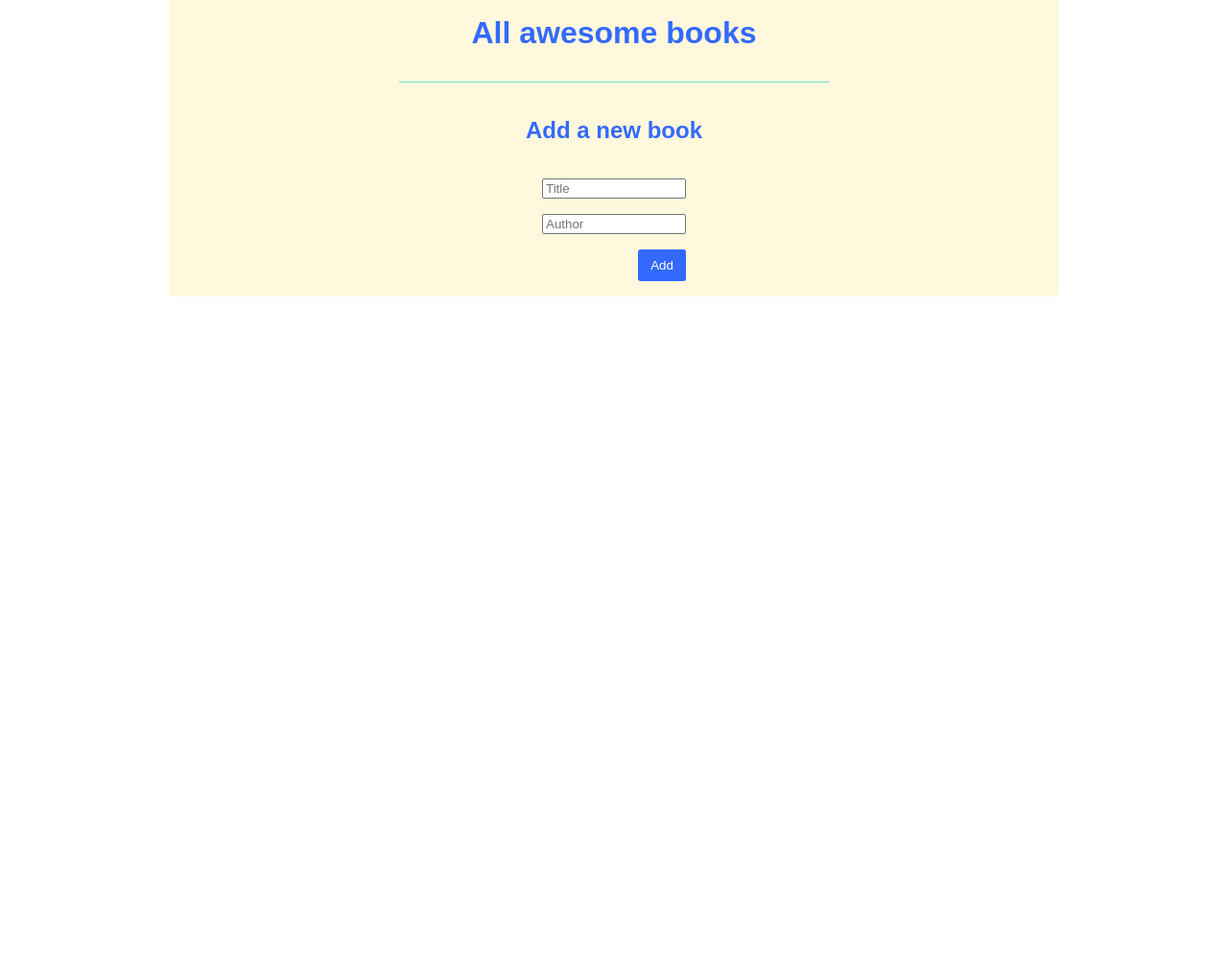
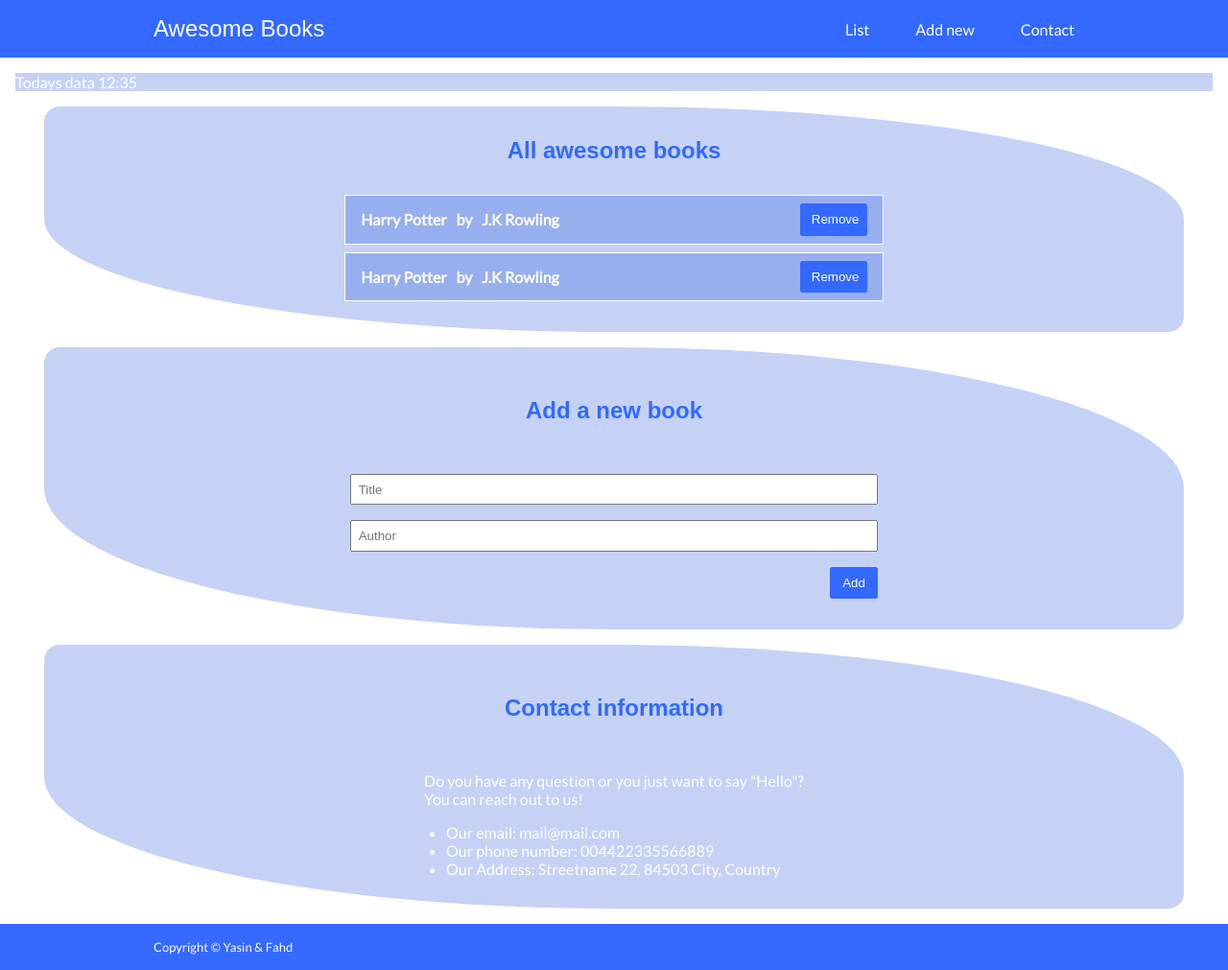
Before and after one commit to Yazino12/awesome-books, a website: page index.html in a window 1280 px wide. Shown: the whole page at 96% size. Before the commit the page ends 800 px from the top, so only its background shows below. Drawn offline with Linux system fonts and the light colour scheme; a web font is replaced by a local one.

Commit message:
Add nav, contact and footer sections Add styling to sections

```diff
--- a/index.html
+++ b/index.html
@@ -8,10 +8,41 @@
     <title>Awesome books</title>
   </head>
   <body>
+    <nav>
+      <span>Awesome Books</span>
+      <ul>
+        <li><a class="menu-item1" href="#list">List</a></li>
+        <li><a class="menu-item2" href="add">Add new</a></li>
+        <li><a class="menu-item3" href="#contact">Contact</a></li>
+      </ul>
+    </nav>
     <main class="main-section">
+      <p class="date">Todays data 12:35</p>
+      <!-- LIST SECTION  -->
+      <section id="list">
         <h1>All awesome books</h1>
-      <div class="container"></div>
-      <hr />
+        <div class="container">
+          <div class="book">
+            <div class="left">
+              <p>Harry Potter</p>
+              <p>by</p>
+              <p>J.K Rowling</p>
+            </div>
+            <button class="remove">Remove</button>
+          </div>
+          <div class="book">
+            <div class="left">
+              <p>Harry Potter</p>
+              <p>by</p>
+              <p>J.K Rowling</p>
+            </div>
+            <button class="remove">Remove</button>
+          </div>
+        </div>
+      </section>
+
+      <!-- ADD SECTION  -->
+      <section id="add">
         <h2>Add a new book</h2>
         <form id="book-form" method="post" action="/">
           <input
@@ -34,7 +65,27 @@
           <label for="author" hidden></label>
           <div><button type="submit">Add</button></div>
         </form>
+      </section>
+
+      <!-- CONTACT SECTION  -->
+      <section id="contact">
+        <h2>Contact information</h2>
+        <div class="contact-lower">
+          <p>
+            Do you have any question or you just want to say "Hello"? <br />
+            You can reach out to us!
+          </p>
+          <ul>
+            <li>Our email: mail@mail.com</li>
+            <li>Our phone number: 004422335566889</li>
+            <li>Our Address: Streetname 22, 84503 City, Country</li>
+          </ul>
+        </div>
+      </section>
     </main>
+    <footer>
+      <p>Copyright © Yasin & Fahd</p>
+    </footer>
     <script type="text/javascript" src="index.js"></script>
   </body>
 </html>
--- a/index.js
+++ b/index.js
@@ -1,75 +1,75 @@
-// BOOKS COLLECTION CLASS
+// // BOOKS COLLECTION CLASS
 
-function Book(title, author) {
-  this.title = title;
-  this.author = author;
-}
+// function Book(title, author) {
+//   this.title = title;
+//   this.author = author;
+// }
 
-class BookCollection {
-  constructor(collectionArray) {
-    this.collectionArray = collectionArray;
-  }
+// class BookCollection {
+//   constructor(collectionArray) {
+//     this.collectionArray = collectionArray;
+//   }
 
-  // Add books
+//   // Add books
 
-  addBook() {
-    const form = document.getElementById('book-form');
-    const { title, author } = form.elements;
-    form.addEventListener('submit', (e) => {
-      e.preventDefault();
+//   addBook() {
+//     const form = document.getElementById('book-form');
+//     const { title, author } = form.elements;
+//     form.addEventListener('submit', (e) => {
+//       e.preventDefault();
 
-      const formData = new Book(title.value, author.value);
+//       const formData = new Book(title.value, author.value);
 
-      this.collectionArray.push(formData);
-      localStorage.setItem('bookData', JSON.stringify(this.collectionArray));
-      window.location.reload();
-    });
-  }
+//       this.collectionArray.push(formData);
+//       localStorage.setItem('bookData', JSON.stringify(this.collectionArray));
+//       window.location.reload();
+//     });
+//   }
 
-  // Remove books
+//   // Remove books
 
-  removeBook = function () {
-    const remove = document.querySelectorAll('.remove');
-    const book = document.querySelectorAll('.book');
+//   removeBook = function () {
+//     const remove = document.querySelectorAll('.remove');
+//     const book = document.querySelectorAll('.book');
 
-    remove.forEach((button, i) => {
-      button.addEventListener('click', () => {
-        book[i].remove();
-        this.collectionArray.splice(i, 1);
-        localStorage.setItem('bookData', JSON.stringify(this.collectionArray));
-      });
-    });
-  };
+//     remove.forEach((button, i) => {
+//       button.addEventListener('click', () => {
+//         book[i].remove();
+//         this.collectionArray.splice(i, 1);
+//         localStorage.setItem('bookData', JSON.stringify(this.collectionArray));
+//       });
+//     });
+//   };
 
-  // CREATING BOOKS FROM ARRAY DATA AND POPULATING DYNAMICALLY
+//   // CREATING BOOKS FROM ARRAY DATA AND POPULATING DYNAMICALLY
 
-  render() {
-    if (JSON.parse(localStorage.getItem('bookData'))) {
-      this.collectionArray = JSON.parse(localStorage.getItem('bookData'));
-    } else {
-      this.collectionArray = [];
-    }
+//   render() {
+//     if (JSON.parse(localStorage.getItem('bookData'))) {
+//       this.collectionArray = JSON.parse(localStorage.getItem('bookData'));
+//     } else {
+//       this.collectionArray = [];
+//     }
 
-    const container = document.querySelector('.container');
+//     const container = document.querySelector('.container');
 
-    this.collectionArray.forEach((book) => {
-      const content = `<div class="book">
-    <div class="left">
-      <p>${book.title}</p>
-      <p>by</p>
-      <p>${book.author}</p>
-      </div>
-      <button class="remove">Remove</button>
-    </div>`;
+//     this.collectionArray.forEach((book) => {
+//       const content = `<div class="book">
+//     <div class="left">
+//       <p>${book.title}</p>
+//       <p>by</p>
+//       <p>${book.author}</p>
+//       </div>
+//       <button class="remove">Remove</button>
+//     </div>`;
 
-      container.innerHTML += content;
-    });
-  }
-}
+//       container.innerHTML += content;
+//     });
+//   }
+// }
 
-const arrayCollection = new BookCollection(
-  JSON.parse(localStorage.getItem('bookData')),
-);
-arrayCollection.render();
-arrayCollection.addBook();
-arrayCollection.removeBook();
+// const arrayCollection = new BookCollection(
+//   JSON.parse(localStorage.getItem('bookData')),
+// );
+// arrayCollection.render();
+// arrayCollection.addBook();
+// arrayCollection.removeBook();
--- a/styles.css
+++ b/styles.css
@@ -2,7 +2,7 @@
 @import url('https://fonts.googleapis.com/css2?family=Lato&display=swap');
 
 body {
-  font-family: 'COCOGOOSE', sans-serif;
+  font-family: 'Lato', sans-serif;
   min-width: 568px;
 }
 
@@ -15,15 +15,19 @@ h1 {
 
 h1,
 h2 {
+  font-family: 'COCOGOOSE', sans-serif;
   color: #3369ff;
 }
 
-hr {
-  height: 1px;
-  background: #6edcd9;
-  border-style: none;
-  width: 50%;
+a {
+  text-decoration: none;
+  cursor: pointer;
+}
+
+ul {
+  padding: 0;
   margin: 0;
+  list-style-type: none;
 }
 
 button {
@@ -38,23 +42,60 @@ button {
   text-align: center;
 }
 
+nav {
+  display: flex;
+  justify-content: space-between;
+  align-items: center;
+  padding: 1em 10em;
+  background-color: #3369ff;
+}
+
+nav span {
+  font-size: 1.5rem;
+  font-family: 'COCOGOOSE', sans-serif;
+}
+
+nav ul {
+  display: flex;
+  gap: 3em;
+}
+
+nav ul li a {
+  color: #fff;
+}
+
 .main-section {
   display: flex;
   flex-direction: column;
-  align-items: center;
+  justify-content: center;
   padding: 1em;
   gap: 1em;
-  background-color: cornsilk;
-  width: 70%;
+  min-height: 750px;
+}
+
+.main-section .date {
+  background-color: rgba(0, 58, 216, 0.226);
+}
+
+#list,
+#add,
+#contact {
+  display: flex;
+  flex-direction: column;
+  align-items: center;
+  gap: 2em;
+  background-color: rgba(0, 58, 216, 0.226);
+  width: 90%;
   margin: auto;
+  padding: 2em;
+  border-radius: 1em 50%;
 }
 
 .container {
-  font-family: 'Lato', sans-serif;
   display: flex;
   flex-direction: column;
-  width: 80%;
-  background-color: #6edcd9;
+  width: 50%;
+  gap: 0.5em;
 }
 
 .book {
@@ -64,6 +105,8 @@ button {
   gap: 0.5em;
   padding: 0.5em 1em;
   font-weight: 600;
+  border: 1px solid #fff;
+  background-color: rgba(0, 58, 216, 0.226);
 }
 
 .book .left {
@@ -83,7 +126,11 @@ button {
   display: flex;
   flex-direction: column;
   gap: 1em;
-  width: 150px;
+  width: 550px;
+}
+
+#book-form input {
+  padding: 0.5em;
 }
 
 #book-form div {
@@ -95,3 +142,25 @@ button {
   display: inline-block;
   width: 50px;
 }
+
+#contact .contact-lower {
+  display: flex;
+  flex-direction: column;
+  align-items: center;
+  gap: 1em;
+}
+
+#contact .contact-lower ul {
+  list-style-type: disc;
+  width: 350px;
+}
+
+footer {
+  display: flex;
+  padding: 1em 10em;
+  background-color: #3369ff;
+}
+
+footer p {
+  font-size: small;
+}
```
Lines whose indentation alone changed are shown as unchanged.
